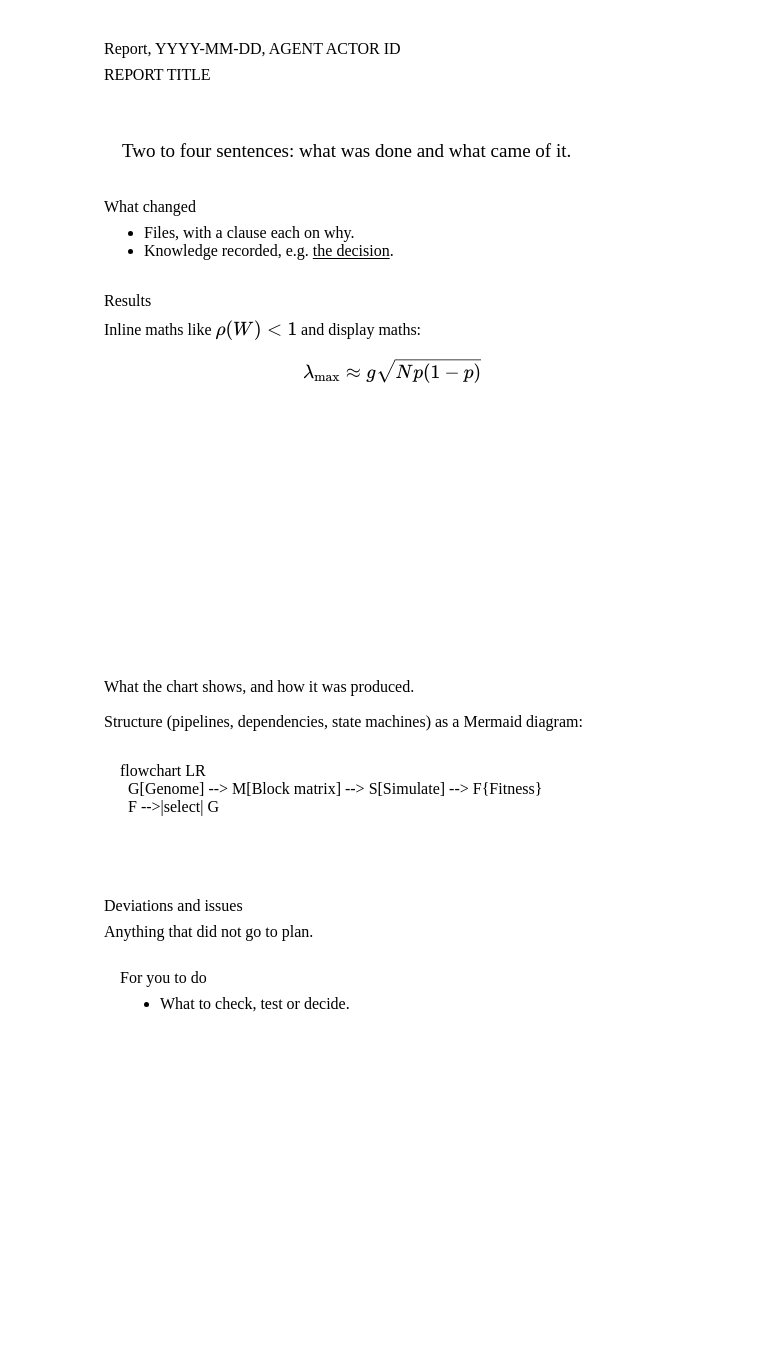
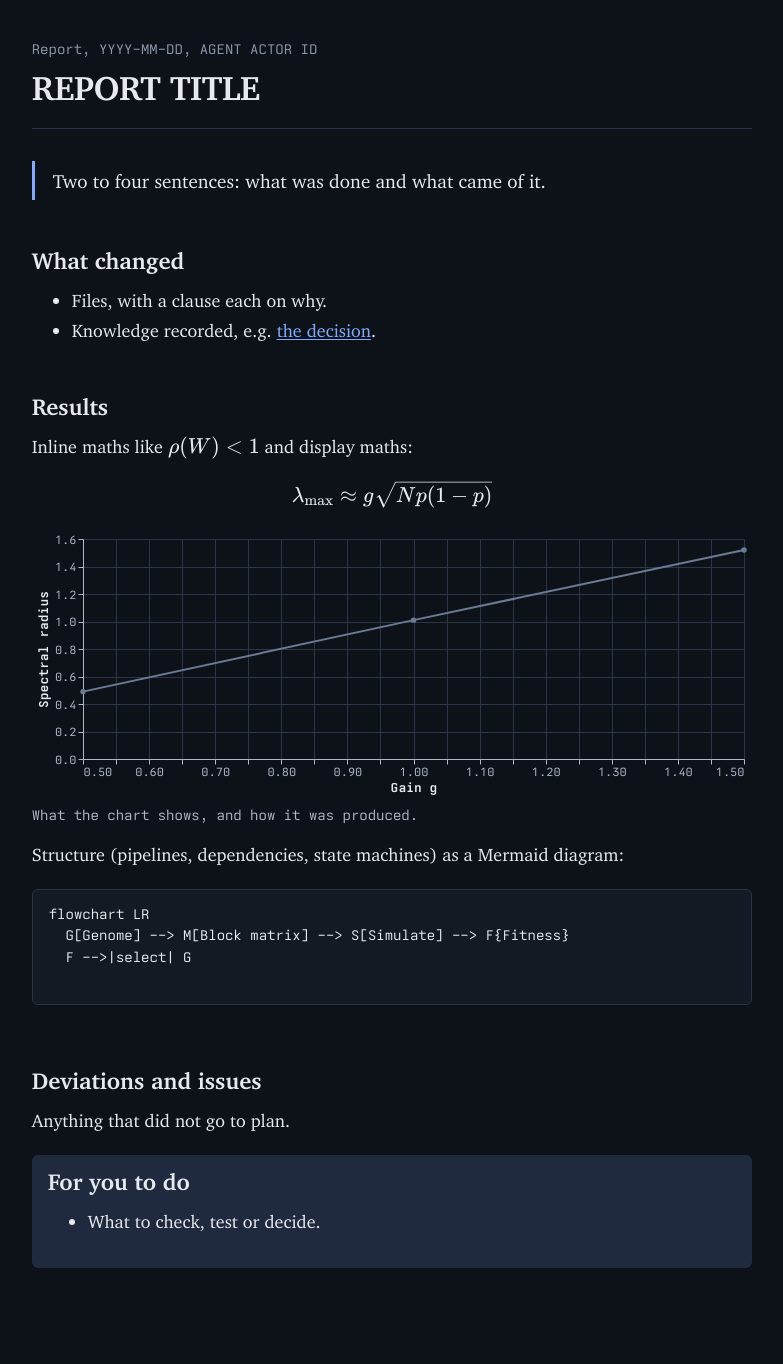
Before and after one commit to lachlanjs/rdstudio, a Python web app: template src/rdstudio/templates/skills/report/template.html in a window 1280 px wide. Shown: the whole page, without its empty margins (248-1031 px from the left). Before the commit the page ends 1012 px from the top, so only its background shows below. Run offline with Jinja, Linux system fonts and the light colour scheme; the template is opened without the code that fills it, so the values that code supplies are empty.

Commit message:
T52: one theme, Marginalia, dark first: the brand's tokens and corrected Charter; six themes and four fonts retired
Co-Authored-By: Claude Opus 5.5 <noreply@anthropic.com>
Claude-Session: https://claude.ai/code/session_019iEt2NMMKtL7a89a7vCR1B

```diff
--- a/app/src/lib/diagrams.ts
+++ b/app/src/lib/diagrams.ts
@@ -87,6 +87,8 @@ async function renderNow(root: HTMLElement): Promise<void> {
     return;
   }
   mermaid.initialize(mermaidConfig());
+  // Mermaid sizes text by measuring it: measure in the theme's fonts, not their stand-ins.
+  try { await document.fonts?.ready; } catch { /* no font loading API */ }
   for (const el of blocks) {
     if (!el.isConnected) continue;
     const source = el.querySelector(".mermaid-source code")?.textContent ?? "";
@@ -96,6 +98,8 @@ async function renderNow(root: HTMLElement): Promise<void> {
       const { svg } = await mermaid.render(id, source);
       el.innerHTML = svg;
       fit(el.querySelector("svg"));
+      // A face that arrives later can widen the text again.
+      void document.fonts?.ready.then(() => fit(el.querySelector("svg")));
       el.dataset.rendered = "done";
     } catch (err) {
       // Mermaid can leave its scratch container behind when parsing fails.
--- a/app/static/fonts.css
+++ b/app/static/fonts.css
@@ -1,33 +1,5 @@
-/* Every font the themes use. Browsers download a face only when a theme uses it. */
+/* The four faces of the one theme (Marginalia): Charter for reading, Ioskeley Mono for the interface, Martian Mono for the Atlas, Departure Mono for big numbers. The Charter files have their descender corrected (design/project/README.md, Fonts). */
 
-@font-face { font-family: "Literata"; font-style: normal; font-weight: 200 900; font-display: swap;
-  src: url(vendor/fonts/literata-latin-opsz-normal.woff2) format("woff2-variations");
-  unicode-range: U+0000-00FF, U+0131, U+0152-0153, U+02BB-02BC, U+02C6, U+02DA, U+02DC, U+0304, U+0308, U+0329, U+2000-206F, U+20AC, U+2122, U+2191, U+2193, U+2212, U+2215, U+FEFF, U+FFFD; }
-@font-face { font-family: "Literata"; font-style: normal; font-weight: 200 900; font-display: swap;
-  src: url(vendor/fonts/literata-latin-ext-opsz-normal.woff2) format("woff2-variations");
-  unicode-range: U+0100-02BA, U+02BD-02C5, U+02C7-02CC, U+02CE-02D7, U+02DD-02FF, U+0304, U+0308, U+0329, U+1D00-1DBF, U+1E00-1E9F, U+1EF2-1EFF, U+2020, U+20A0-20AB, U+20AD-20C0, U+2113, U+2C60-2C7F, U+A720-A7FF; }
-@font-face { font-family: "Literata"; font-style: italic; font-weight: 200 900; font-display: swap;
-  src: url(vendor/fonts/literata-latin-opsz-italic.woff2) format("woff2-variations");
-  unicode-range: U+0000-00FF, U+0131, U+0152-0153, U+02BB-02BC, U+02C6, U+02DA, U+02DC, U+0304, U+0308, U+0329, U+2000-206F, U+20AC, U+2122, U+2191, U+2193, U+2212, U+2215, U+FEFF, U+FFFD; }
-@font-face { font-family: "Literata"; font-style: italic; font-weight: 200 900; font-display: swap;
-  src: url(vendor/fonts/literata-latin-ext-opsz-italic.woff2) format("woff2-variations");
-  unicode-range: U+0100-02BA, U+02BD-02C5, U+02C7-02CC, U+02CE-02D7, U+02DD-02FF, U+1E00-1E9F, U+2113, U+A720-A7FF; }
-@font-face { font-family: "Atkinson"; font-style: normal; font-weight: 200 800; font-display: swap;
-  src: url(vendor/fonts/atkinson-hyperlegible-next-latin-wght-normal.woff2) format("woff2-variations");
-  unicode-range: U+0000-00FF, U+0131, U+0152-0153, U+02BB-02BC, U+02C6, U+02DA, U+02DC, U+0304, U+0308, U+0329, U+2000-206F, U+20AC, U+2122, U+2191, U+2193, U+2212, U+2215, U+FEFF, U+FFFD; }
-@font-face { font-family: "Atkinson"; font-style: normal; font-weight: 200 800; font-display: swap;
-  src: url(vendor/fonts/atkinson-hyperlegible-next-latin-ext-wght-normal.woff2) format("woff2-variations");
-  unicode-range: U+0100-02BA, U+02BD-02C5, U+02C7-02CC, U+02CE-02D7, U+02DD-02FF, U+1E00-1E9F, U+2113, U+A720-A7FF; }
-@font-face { font-family: "Atkinson"; font-style: italic; font-weight: 200 800; font-display: swap;
-  src: url(vendor/fonts/atkinson-hyperlegible-next-latin-wght-italic.woff2) format("woff2-variations"); }
-@font-face { font-family: "Inter"; font-style: normal; font-weight: 100 900; font-display: swap;
-  src: url(vendor/fonts/inter-latin-opsz-normal.woff2) format("woff2-variations"); unicode-range: U+0000-00FF, U+0131, U+0152-0153, U+02BB-02BC, U+02C6, U+02DA, U+02DC, U+0304, U+0308, U+0329, U+2000-206F, U+20AC, U+2122, U+2191, U+2193, U+2212, U+2215, U+FEFF, U+FFFD; }
-@font-face { font-family: "Inter"; font-style: italic; font-weight: 100 900; font-display: swap;
-  src: url(vendor/fonts/inter-latin-opsz-italic.woff2) format("woff2-variations"); unicode-range: U+0000-00FF, U+0131, U+0152-0153, U+02BB-02BC, U+02C6, U+02DA, U+02DC, U+0304, U+0308, U+0329, U+2000-206F, U+20AC, U+2122, U+2191, U+2193, U+2212, U+2215, U+FEFF, U+FFFD; }
-@font-face { font-family: "IBM Plex Sans"; font-style: normal; font-weight: 100 700; font-display: swap;
-  src: url(vendor/fonts/ibm-plex-sans-latin-wght-normal.woff2) format("woff2-variations"); unicode-range: U+0000-00FF, U+0131, U+0152-0153, U+02BB-02BC, U+02C6, U+02DA, U+02DC, U+0304, U+0308, U+0329, U+2000-206F, U+20AC, U+2122, U+2191, U+2193, U+2212, U+2215, U+FEFF, U+FFFD; }
-@font-face { font-family: "IBM Plex Sans"; font-style: italic; font-weight: 100 700; font-display: swap;
-  src: url(vendor/fonts/ibm-plex-sans-latin-wght-italic.woff2) format("woff2-variations"); unicode-range: U+0000-00FF, U+0131, U+0152-0153, U+02BB-02BC, U+02C6, U+02DA, U+02DC, U+0304, U+0308, U+0329, U+2000-206F, U+20AC, U+2122, U+2191, U+2193, U+2212, U+2215, U+FEFF, U+FFFD; }
 @font-face { font-family: "Ioskeley Mono"; font-style: normal; font-weight: 100 550; font-display: swap;
   src: url(vendor/fonts/ioskeley-mono-latin-regular.woff2) format("woff2"); unicode-range: U+0000-00FF, U+0131, U+0152-0153, U+02BB-02BC, U+02C6, U+02DA, U+02DC, U+0304, U+0308, U+0329, U+2000-206F, U+20AC, U+2122, U+2190-21FF, U+2212, U+2215, U+2500-25FF, U+FEFF, U+FFFD; }
 @font-face { font-family: "Ioskeley Mono"; font-style: italic; font-weight: 100 550; font-display: swap;
--- a/app/static/report.js
+++ b/app/static/report.js
@@ -6,16 +6,12 @@
   function applyTheme() {
     return new Promise((resolve) => {
       try {
-        const themes = ["studio", "minimalist", "blueprint", "space", "terminal", "brutalist"];
-        const former = { notebook: "studio", journal: "studio", modern: "minimalist", map: "studio", cyber: "terminal", terminal: "terminal" };
-        const look = localStorage.getItem("rdstudio.look");
-        const theme = themes.includes(look) ? look : former[look] || former[localStorage.getItem("rdstudio.theme")];
         const mode = localStorage.getItem("rdstudio.mode");
-        if (mode === "light" || mode === "dark") document.documentElement.dataset.mode = mode;
-        if (SCRIPT_SRC && themes.includes(theme) && theme !== "studio") {
+        document.documentElement.dataset.mode = mode === "light" || mode === "system" ? mode : "dark";
+        if (SCRIPT_SRC) {
           const link = document.createElement("link");
           link.rel = "stylesheet";
-          link.href = new URL(`themes/${theme}.css`, SCRIPT_SRC).href;
+          link.href = new URL("themes/marginalia.css", SCRIPT_SRC).href;
           link.onload = link.onerror = () => resolve();
           document.head.append(link);
           return;
--- /dev/null
+++ b/app/static/themes/marginalia.css
@@ -0,0 +1,114 @@
+/* Marginalia: rdstudio's one theme (design/project/README.md, the brand book).
+   Dark first: deep blue-black, Charter for reading, Ioskeley Mono for the
+   interface. Colour is meaning, never decoration: three pens, red (critical,
+   a solid line), green (right, a double line) and blue (discussion and links,
+   a dotted line). Tokens from design/project/tokens.json. */
+
+:root {
+  color-scheme: dark;
+  --surface: #0d1219;
+  --surface-1: #131a24;
+  --surface-2: #1a2231;
+  --surface-3: #232d3f;
+  --rule: #2b3547;
+  --rule-strong: #6b7a95;
+  --text: #e6e9ef;
+  --text-soft: #aeb7c6;
+  --text-faint: #8d98ab;
+  --pen-red: #ff7f86;
+  --pen-red-soft: #ff7f862b;
+  --pen-green: #7fdba0;
+  --pen-green-soft: #7fdba029;
+  --pen-blue: #82aaff;
+  --pen-blue-soft: #82aaff29;
+  --focus-ring: var(--pen-blue);
+  --syntax-keyword: #c9b0f7;
+  --syntax-literal: #e6bd74;
+
+  /* Type */
+  --font-text: "Charter", "Bitstream Charter", Georgia, serif;
+  --font-ui: "Ioskeley Mono", ui-monospace, Menlo, monospace;
+  --font-mono: "Ioskeley Mono", ui-monospace, Menlo, monospace;
+  --font-map: "Martian Mono", ui-monospace, Menlo, monospace;
+  --font-pixel: "Departure Mono", ui-monospace, Menlo, monospace;
+  --text-size: 18px;
+
+  /* Space and shape: a 4px base; small corners, no shadows. */
+  --space-1: 4px; --space-2: 8px; --space-3: 12px; --space-4: 16px; --space-5: 20px; --space-6: 24px;
+  --space-8: 32px; --space-10: 40px; --space-12: 48px; --space-16: 64px;
+  --radius-sm: 2px;
+  --radius-md: 4px;
+  --radius-lg: 8px;
+  --radius: var(--radius-md);
+
+  /* The names the rest of app.css uses, on the brand's tokens. Only the pens carry hue. */
+  --paper: var(--surface);
+  --paper-raised: var(--surface-1);
+  --paper-sunk: var(--surface-3);
+  --ink: var(--text);
+  --ink-soft: var(--text-soft);
+  --ink-faint: var(--text-faint);
+  --grid: var(--surface-1);
+  --accent: var(--pen-blue);
+  --accent-soft: var(--pen-blue-soft);
+  --reviewed: var(--pen-green);
+  --stale: var(--pen-red);
+  --unverified: var(--text-soft);
+  --machine: var(--text-soft);
+  --route-from: var(--rule-strong);
+  --route-to: var(--rule-strong);
+  --route-both: var(--rule-strong);
+  --cat-knowledge: var(--text);
+  --cat-code: var(--text-soft);
+  --cat-reports: var(--text-soft);
+  --cat-agent: var(--text-faint);
+  --cat-other: var(--text-faint);
+  --g0: var(--rule-strong); --g1: var(--rule-strong); --g2: var(--rule-strong); --g3: var(--rule-strong);
+  --g4: var(--rule-strong); --g5: var(--rule-strong); --g6: var(--rule-strong); --g7: var(--rule-strong);
+}
+
+/* Light: chosen, or matching a light system when set to follow it. */
+:root[data-mode="light"] {
+  color-scheme: light;
+  --surface: #f3f4f7;
+  --surface-1: #fafbfc;
+  --surface-2: #ffffff;
+  --surface-3: #e7eaf0;
+  --rule: #d6dae2;
+  --rule-strong: #7a8599;
+  --text: #141a25;
+  --text-soft: #454f61;
+  --text-faint: #5b6678;
+  --pen-red: #b42327;
+  --pen-red-soft: #b423271f;
+  --pen-green: #1b6e3d;
+  --pen-green-soft: #1b6e3d1f;
+  --pen-blue: #2548b8;
+  --pen-blue-soft: #2548b81a;
+  --focus-ring: var(--pen-blue);
+  --syntax-keyword: #6a3fb5;
+  --syntax-literal: #845600;
+}
+@media (prefers-color-scheme: light) {
+  :root[data-mode="system"] {
+    color-scheme: light;
+    --surface: #f3f4f7;
+    --surface-1: #fafbfc;
+    --surface-2: #ffffff;
+    --surface-3: #e7eaf0;
+    --rule: #d6dae2;
+    --rule-strong: #7a8599;
+    --text: #141a25;
+    --text-soft: #454f61;
+    --text-faint: #5b6678;
+    --pen-red: #b42327;
+    --pen-red-soft: #b423271f;
+    --pen-green: #1b6e3d;
+    --pen-green-soft: #1b6e3d1f;
+    --pen-blue: #2548b8;
+    --pen-blue-soft: #2548b81a;
+    --focus-ring: var(--pen-blue);
+    --syntax-keyword: #6a3fb5;
+    --syntax-literal: #845600;
+  }
+}
```
Also changed, not shown: app/src/app.css (+41 -32 lines), app/src/app.html (+4 -8 lines), app/src/lib/components/AnswerEditor.svelte (+13 -10 lines), app/src/lib/settings.svelte.ts (+10 -35 lines), app/src/routes/settings/+page.svelte (+1 -17 lines), bench/run.py (+3 -5 lines), e2e/edit.py (+3 -3 lines), knowledge/tasks/T52-theme-tokens.md (+44 -1 lines), knowledge/tasks/roadmap.md (+1 -1 lines), app/static/vendor/fonts/charter-bold-italic.woff2, app/static/vendor/fonts/charter-bold.woff2, app/static/vendor/fonts/charter-italic.woff2, app/static/vendor/fonts/charter-regular.woff2.
